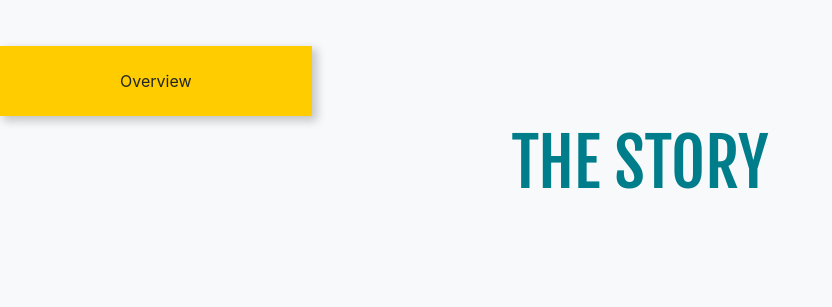
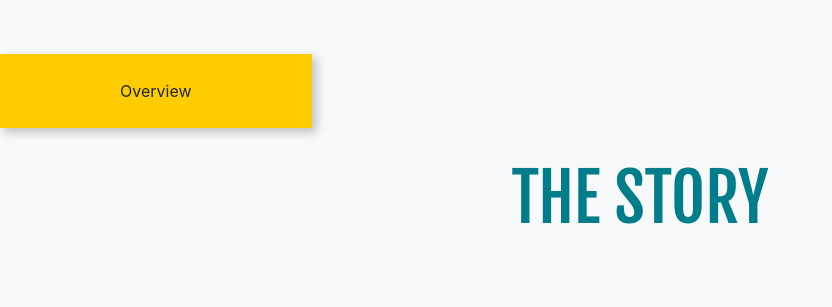
Before and after one commit to acounsel/scorecard, a Django app: page / in a window 1280 px wide. Shown: the part 891-1198 px from the top of the page, without its empty margins (0-832 px from the left). Run offline with Django 3.2, Linux system fonts and the light colour scheme; data that the repository does not hold is empty; some libraries are stand-ins or nearby versions.

Commit message:
base refinements

```diff
--- a/scorecard/templates/base.html
+++ b/scorecard/templates/base.html
@@ -157,12 +157,15 @@
           margin: 0 auto;
         }
           .SectionContent p {
+            padding-bottom: 10px;
             max-width: 465px;
           }
       .Tab-Overview {
         padding: 25px 120px;
         background-color: #FFCC00;
         box-shadow: 4px 4px 9px 1px rgba(0,0,0,0.21);
+        display: inline-block;
+        margin-top: -15px;
       }
       .BgImage {
         background-attachment: fixed;
```
